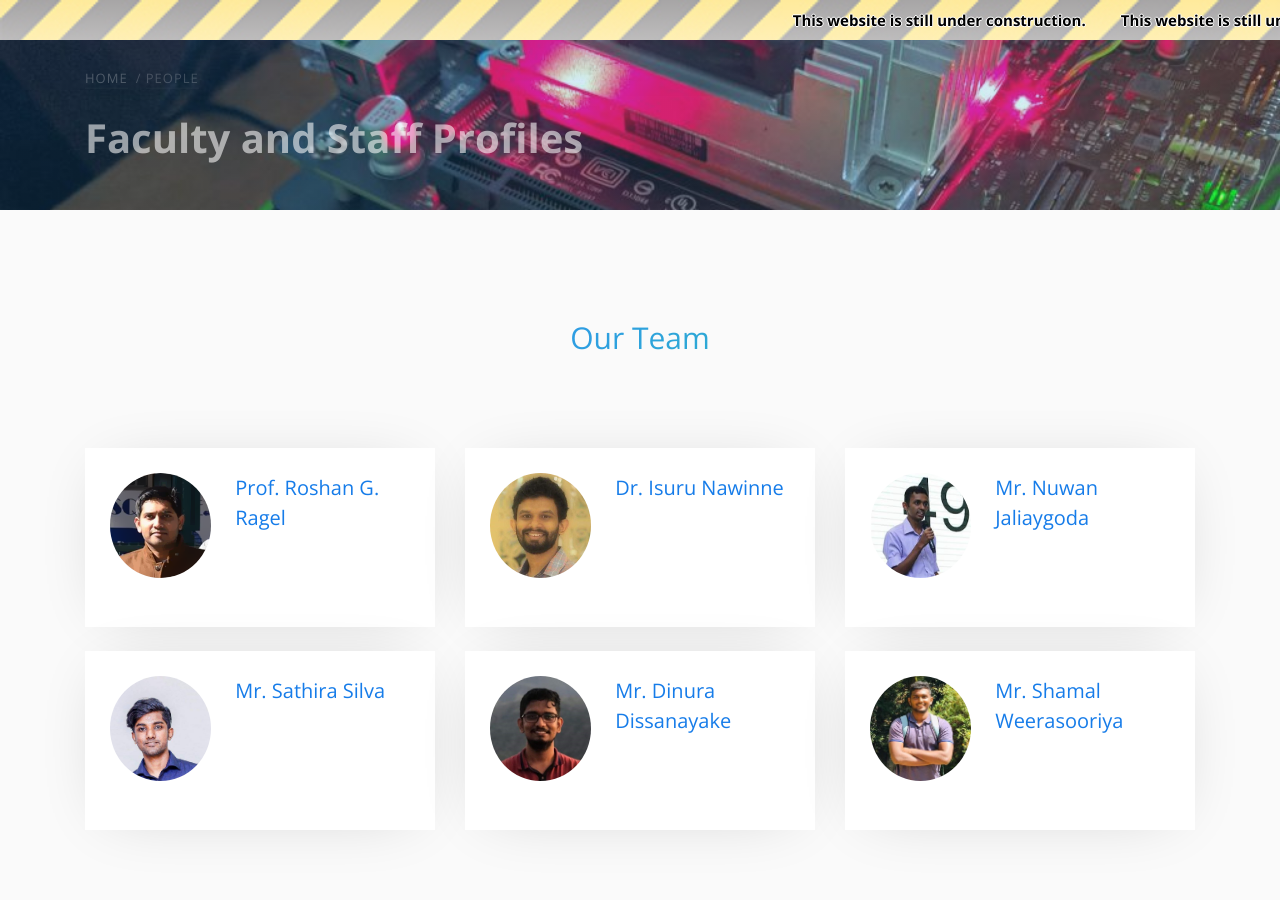
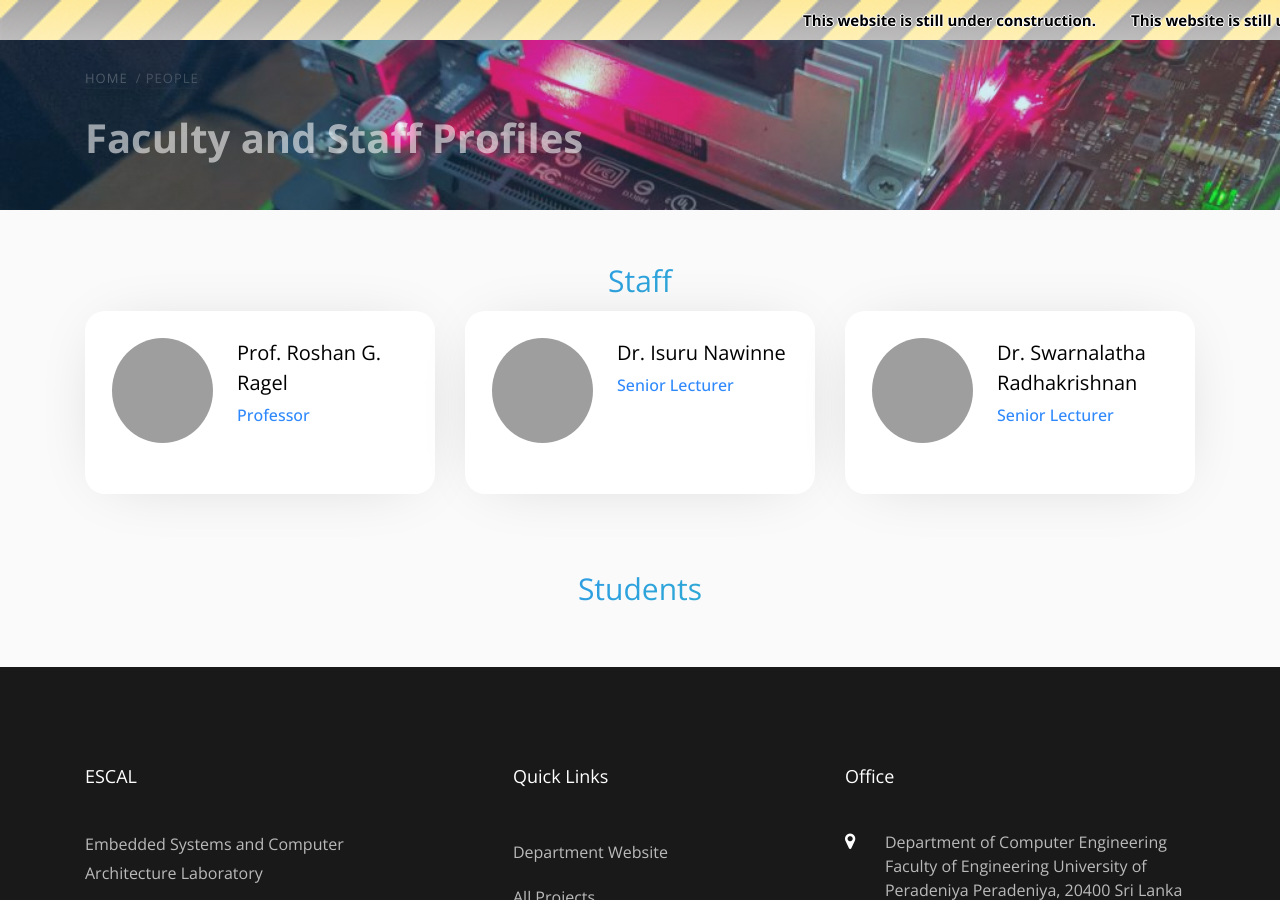
Before and after one commit to cepdnaclk/escal-new, a Jekyll site: the page built from pages/people/index.html, in a window 1280 px wide and 900 px high, scrolled down 190 px. Built offline with Jekyll 4.4.1, drawn with Linux system fonts in a browser that asks for light colours; some web fonts are replaced; grey boxes are pictures that could not be loaded.

Commit message:
Display Staff on the People Page

```diff
--- a/_data/people.json
+++ /dev/null
@@ -1,38 +0,0 @@
-[
-  {
-    "honorific" : "Prof.",
-    "preferred_long_name": "Roshan G. Ragel",
-    "profile_image": "roshanr.png",
-    "peoples_link":  "https://people.ce.pdn.ac.lk/staff/academic/roshan-ragel/"
-  },
-  {
-    "honorific": "Dr.",
-    "preferred_long_name": "Isuru Nawinne",
-    "profile_image": "Dr_Isuru.jpg",
-    "peoples_link":  "https://people.ce.pdn.ac.lk/staff/academic/isuru-nawinne/"
-  },
-  {
-    "honorific": "Mr.",
-    "preferred_long_name": "Nuwan Jaliaygoda",
-    "profile_image": "Nuwan_Jaliyagoda.jpeg",
-    "peoples_link":  "https://people.ce.pdn.ac.lk/students/e15/140/"
-  },
-  {
-    "honorific": "Mr.",
-    "preferred_long_name": "Sathira Silva",
-    "profile_image": "Sathira_Silva.jpg",
-    "peoples_link": "https://people.ce.pdn.ac.lk/students/e17/331/"
-  },
-  {
-    "honorific": "Mr.",
-    "preferred_long_name": "Dinura Dissanayake",
-    "profile_image": "Dinura_Dissanayake.jpg",
-    "peoples_link":  "https://people.ce.pdn.ac.lk/students/e17/072/"
-  },
-  {
-    "honorific": "Mr.",
-    "preferred_long_name": "Shamal Weerasooriya",
-    "profile_image": "Shamal_Weerasooriya.jpg",
-    "peoples_link":  "https://people.ce.pdn.ac.lk/students/e17/380/"
-  }
-]
--- a/_includes/card_people.html
+++ /dev/null
@@ -1,13 +0,0 @@
-<div class="col-lg-4 mb-sm-4 ftco-animate">
-    <div class="staff">
-        <div class="d-flex mb-4">
-            <div class="img" style="background-image: url('{{ person.profile_image | prepend: "/assets/images/" | relative_url }}');"></div>
-            <div class="info ml-4">
-                <h3><a href="{{person.peoples_link}}">{{person.honorific}} {{ person.preferred_long_name }}</a></h3>
-            </div>
-        </div>
-        <!-- <div class="text">
-            <p>{{person.description}}</p>
-        </div> -->
-    </div>
-</div>
--- /dev/null
+++ b/_includes/card_staff.html
@@ -0,0 +1,19 @@
+<div class="col-lg-4 mb-sm-4 ftco-animate">
+    <a href="{{staff.profile_url}}">
+
+        <div class="staff" style="border-radius: 20px; border:2px solid transparent;"
+            onmouseover="this.style.border='2px solid #90E4EE';"
+            onmouseout="this.style.border='2px solid transparent';">
+
+            <div class="d-flex mb-4">
+                <div class="img" style="background-image: url('{{staff.profile_image}}');">
+                </div>
+                <div class="info ml-4">
+                    <h5> {{staff.name}} </h5>
+                    <h6> {{staff.designation}} </h6>
+                </div>
+            </div>
+
+        </div>
+    </a>
+</div>
--- a/pages/people/index.html
+++ b/pages/people/index.html
@@ -12,8 +12,10 @@ permalink: /people/
 			<div class="row slider-text align-items-end">
 				<div class="col-md-7 col-sm-12 ftco-animate mb-5">
 					<p class="breadcrumbs" data-scrollax=" properties: { translateY: '70%', opacity: 1.6}"><span
-					class="mr-2"><a href="{{ site.url }}{{ site.baseurl }}">Home</a></span>/ <span>People</span></p>
-					<h1 class="mb-3 font-weight-bold" data-scrollax=" properties: { translateY: '70%', opacity: .9}">Faculty and Staff Profiles
+							class="mr-2"><a href="{{ site.url }}{{ site.baseurl }}">Home</a></span>/ <span>People</span>
+					</p>
+					<h1 class="mb-3 font-weight-bold" data-scrollax=" properties: { translateY: '70%', opacity: .9}">
+						Faculty and Staff Profiles
 					</h1>
 				</div>
 			</div>
@@ -21,18 +23,34 @@ permalink: /people/
 	</div>
 </section>
 
-<section class="ftco-section bg-light">
+<section class="pt-5 bg-light"> <!-- class="ftco-section bg-light" -->
 	<div class="container">
-		<div class="row justify-content-center mb-5 pb-3">
+		<div class="row justify-content-center">
 			<div class="col-md-7 heading-section ftco-animate text-center">
-				<h2 class="mb-4">Our Team</h2>
+				<h2 class="mb-2">Staff</h2>
 			</div>
 		</div>
 		<div class="row">
+			{% assign staff = site.data.staff %}
+			{% for staff in staff %}
+			{% include card_staff.html staff=staff %}
+			{% endfor %}
+		</div>
+	</div>
+</section>
+
+<section class=" bg-light py-5">
+	<div class="container">
+		<div class="row justify-content-center">
+			<div class="col-md-7 heading-section ftco-animate text-center">
+				<h2 class="mb-2">Students</h2>
+			</div>
+		</div>
+		<!-- <div class="row">
 			{% assign people = site.data.people %}
 			{% for person in people %}
 			{% include card_people.html person=person %}
 			{% endfor %}
-		</div>
+		</div> -->
 	</div>
 </section>
--- a/rebuild_deploy.py
+++ b/rebuild_deploy.py
@@ -1,6 +1,7 @@
 import os
 from python_scripts.extract_projects import *
 from python_scripts.generate_subpages import *
+from python_scripts.extractStaff import *
 
 filters = ['co328', '2yp', 'co542', 'co226', 'co227']
 key_tags = ['embedded', '3yp', 'embedded-systems', 'embedded-system', 'iot', 'arduino', 'fpga', 'raspberry', 'robot', 'robotics', 'gpu', 'bio-medical', 'swarm', 'nvidia']
@@ -19,3 +20,7 @@ extract_categories('https://api.ce.pdn.ac.lk/projects/v1/', f'{DATA_PATH}/projec
 
 # Generate subpages.
 generate_category_pages(f'{DATA_PATH}/project_categories.json', f'{PAGES_PATH}/projects')
+
+#Create people.json file with staff Details
+staffTags = ["roshanr", "isurunawinne", "swarnar"]
+createStaffDictionary(staffTags)
```
Also changed, not shown: _data/staff.json (added, +20 -0 lines), python_scripts/extractStaff.py (added, +46 -0 lines). Lines whose indentation alone changed are shown as unchanged.
